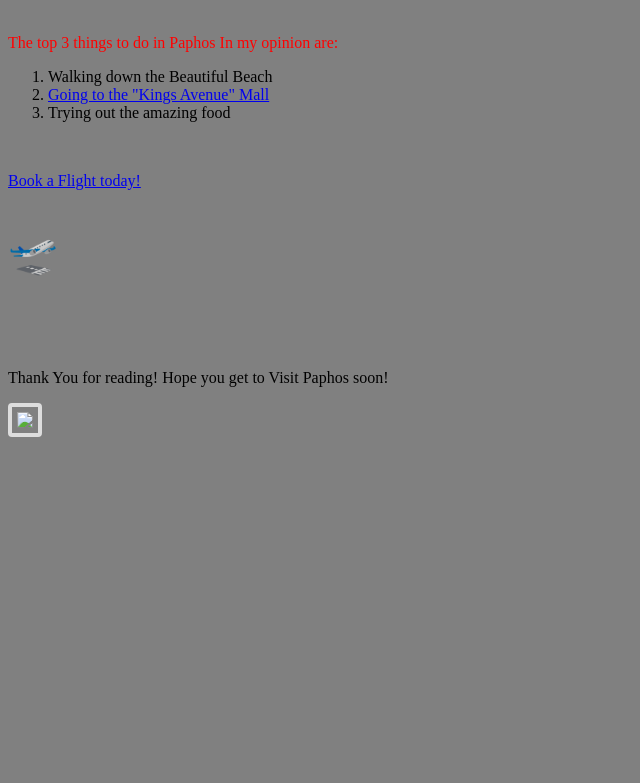
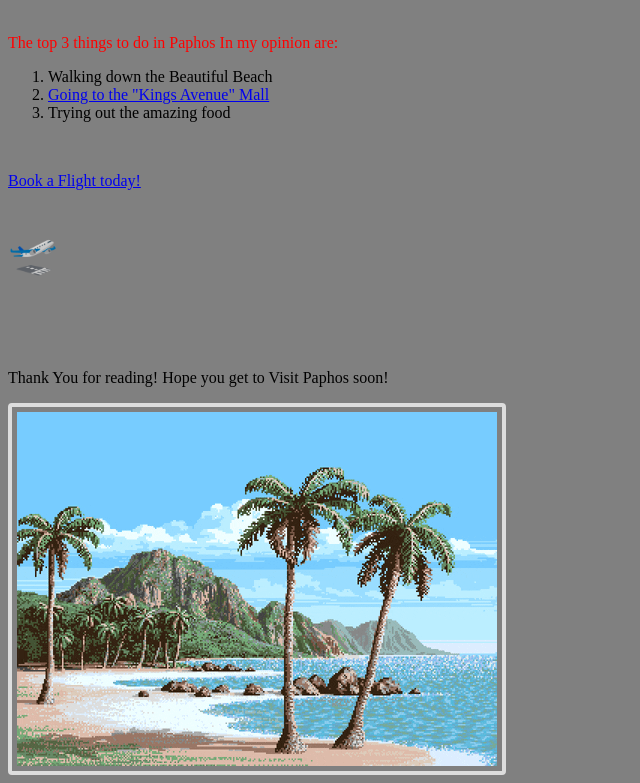
Before and after one commit to SashaChernoivanov/My-Homework--My-Vacation, a plain HTML site: page index.html in a window 1280 px wide. Shown: the part 574-1357 px from the top of the page, without its empty margins (0-640 px from the left). Before the commit the page ends 1019 px from the top, so only its background shows below. Drawn offline with Linux system fonts and the light colour scheme; files whose address does not match are found by name.

Commit message:
Update index.html

```diff
--- a/index.html
+++ b/index.html
@@ -28,5 +28,5 @@
  <p style="font-size:40px">&#128747;</p>
  <body style="background-color:grey"</body> <br><br>
  <p> Thank You for reading! Hope you get to Visit Paphos soon!</p>
-<img class="animated-gif" src="Images/giphy.gif">
+<img class="animated-gif" src="giphy.gif">
 </html>
```
